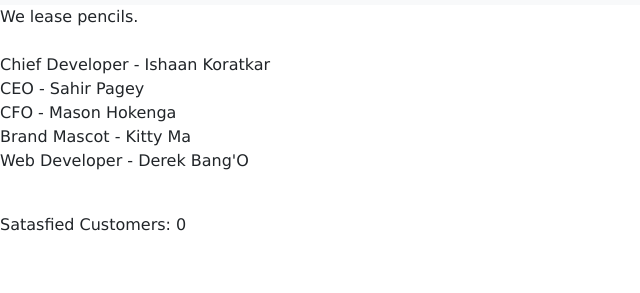
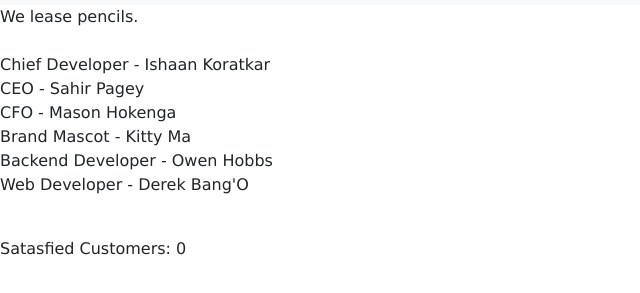
Before and after one commit to yeeter27/sahir-pencil, a plain HTML site: page Aboutus.html in a window 1280 px wide. Shown: the part 51-344 px from the top of the page, without its empty margins (0-640 px from the left). Drawn offline with nearby package versions, Linux system fonts and the light colour scheme.

Commit message:
Update Aboutus.html

```diff
--- a/Aboutus.html
+++ b/Aboutus.html
@@ -53,6 +53,8 @@
     <br>
     Brand Mascot - Kitty Ma
     <br>
+    Backend Developer - Owen Hobbs
+    <br>
     Web Developer - Derek Bang'O
     <br>
     <br>
@@ -64,7 +66,7 @@
       function save() {
                 var keys = Object.keys(savedVariables);
                 for(var i = 0; i < customerCount; i++) {
-                 customerCount++
+                 customerCount++;
                   var key = keys[i];
                     var value = savedVariables[key];
                     if(value==null)continue;
```
